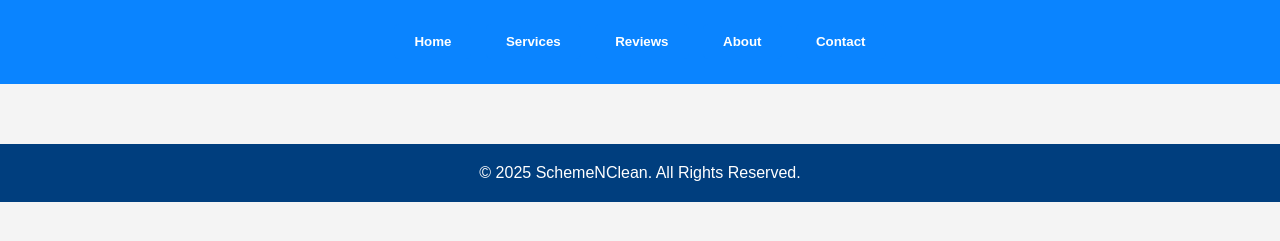
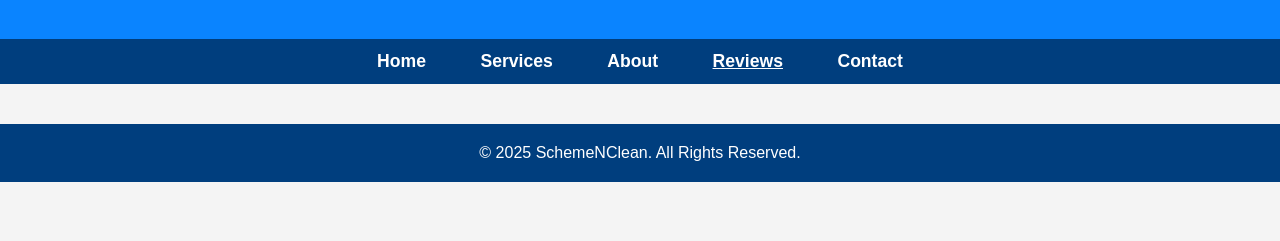
Before and after one commit to SchemeNClean/SchemeNClean, a plain HTML site: page reviews.html in a window 1280 px wide. Shown: the part 81-322 px from the top of the page. Drawn offline with Linux system fonts and the light colour scheme.

Commit message:
Refactor navigation to use navbar instead of buttons

```diff
--- a/reviews.html
+++ b/reviews.html
@@ -4,43 +4,51 @@
   <meta charset="UTF-8" />
   <meta name="viewport" content="width=device-width, initial-scale=1.0" />
   <title>SchemeNClean | Reviews</title>
+
   <style>
     body { margin: 0; font-family: Arial, sans-serif; background: #f4f4f4; color: #333; }
     header { background: #0a84ff; padding: 20px; text-align: center; color: white; }
 
-    button.nav-btn {
-      background-color: #0a84ff;
+    .navbar {
+      background: #003e7e;
+      padding: 12px;
+      text-align: center;
+    }
+    .navbar a {
       color: white;
-      border: none;
-      padding: 10px 20px;
-      margin: 5px;
-      border-radius: 5px;
-      cursor: pointer;
+      margin: 0 25px;
       font-weight: bold;
+      text-decoration: none;
+      font-size: 1.1rem;
     }
-    button.nav-btn:hover { background-color: #0060b0; }
+    .navbar a:hover,
+    .navbar a.active {
+      text-decoration: underline;
+    }
 
-    .reviews { display: flex; justify-content: center; flex-wrap: wrap; gap: 20px; margin-top: 20px; }
-    .card { background: white; padding: 20px; width: 250px; border-radius: 10px; box-shadow: 0px 3px 8px rgba(0,0,0,0.2); }
+    .reviews { display: flex; justify-content: center; flex-wrap: wrap; gap: 20px; padding: 20px; }
+    .card { background: white; padding: 20px; width: 250px; border-radius: 10px; box-shadow: 0 3px 8px rgba(0,0,0,.2); }
     .stars { color: gold; font-size: 1.2rem; margin-bottom: 5px; }
 
-    footer { background: #003e7e; color: white; padding: 20px; text-align: center; margin-top: 40px; }
+    footer { background: #003e7e; color: white; padding: 20px; text-align: center; }
   </style>
 </head>
+
 <body>
   <header>
     <h1>Customer Reviews</h1>
-    <div>
-      <button class="nav-btn" onclick="location.href='index.html'">Home</button>
-      <button class="nav-btn" onclick="location.href='services.html'">Services</button>
-      <button class="nav-btn" onclick="location.href='reviews.html'">Reviews</button>
-      <button class="nav-btn" onclick="location.href='about.html'">About</button>
-      <button class="nav-btn" onclick="location.href='contact.html'">Contact</button>
-    </div>
   </header>
 
+  <div class="navbar">
+    <a href="index.html">Home</a>
+    <a href="services.html">Services</a>
+    <a href="about.html">About</a>
+    <a href="reviews.html" class="active">Reviews</a>
+    <a href="contact.html">Contact</a>
+  </div>
+
   <section class="reviews">
-    <!-- your review cards stay the same -->
+    <!-- keep your review cards -->
   </section>
 
   <footer>© 2025 SchemeNClean. All Rights Reserved.</footer>
```
